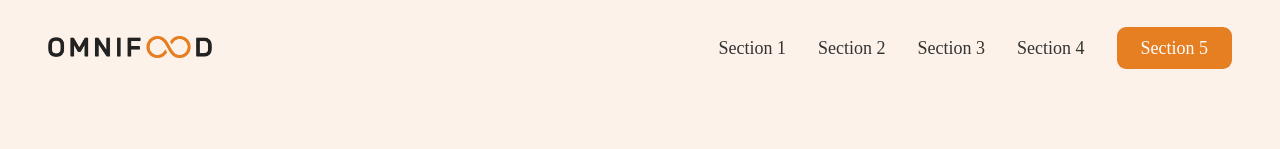
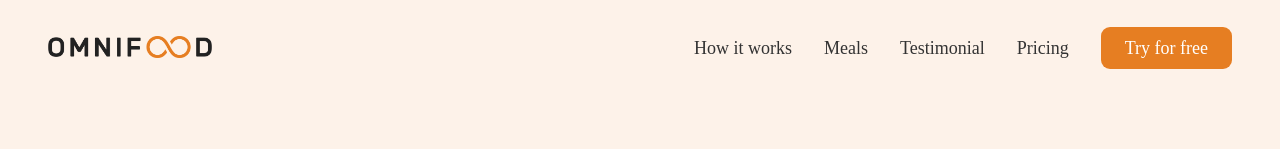
Before and after one commit to passionzjane/Responsive-real-world-site, a plain HTML site: page 07-Omnifood-Desktop/index.html in a window 1280 px wide. Shown: the top 149 px of the page. Drawn offline with nearby package versions, Linux system fonts and the light colour scheme.

Commit message:
main nav update

```diff
--- a/07-Omnifood-Desktop/index.html
+++ b/07-Omnifood-Desktop/index.html
@@ -22,11 +22,11 @@
         </a>
         <nav class="main-nav">
             <ul class="main-nav-list">
-                <li><a class="main-nav-link" href="#">Section 1</a></li>
-                <li><a class="main-nav-link" href="#">Section 2</a></li>
-                <li><a class="main-nav-link" href="#">Section 3</a></li>
-                <li><a class="main-nav-link" href="#">Section 4</a></li>
-                <li><a class="main-nav-link nav-cta" href="#">Section 5</a></li>
+                <li><a class="main-nav-link" href="#">How it works</a></li>
+                <li><a class="main-nav-link" href="#">Meals</a></li>
+                <li><a class="main-nav-link" href="#">Testimonial</a></li>
+                <li><a class="main-nav-link" href="#">Pricing</a></li>
+                <li><a class="main-nav-link nav-cta" href="#">Try for free</a></li>
             </ul>
         </nav>
     </header>
```
